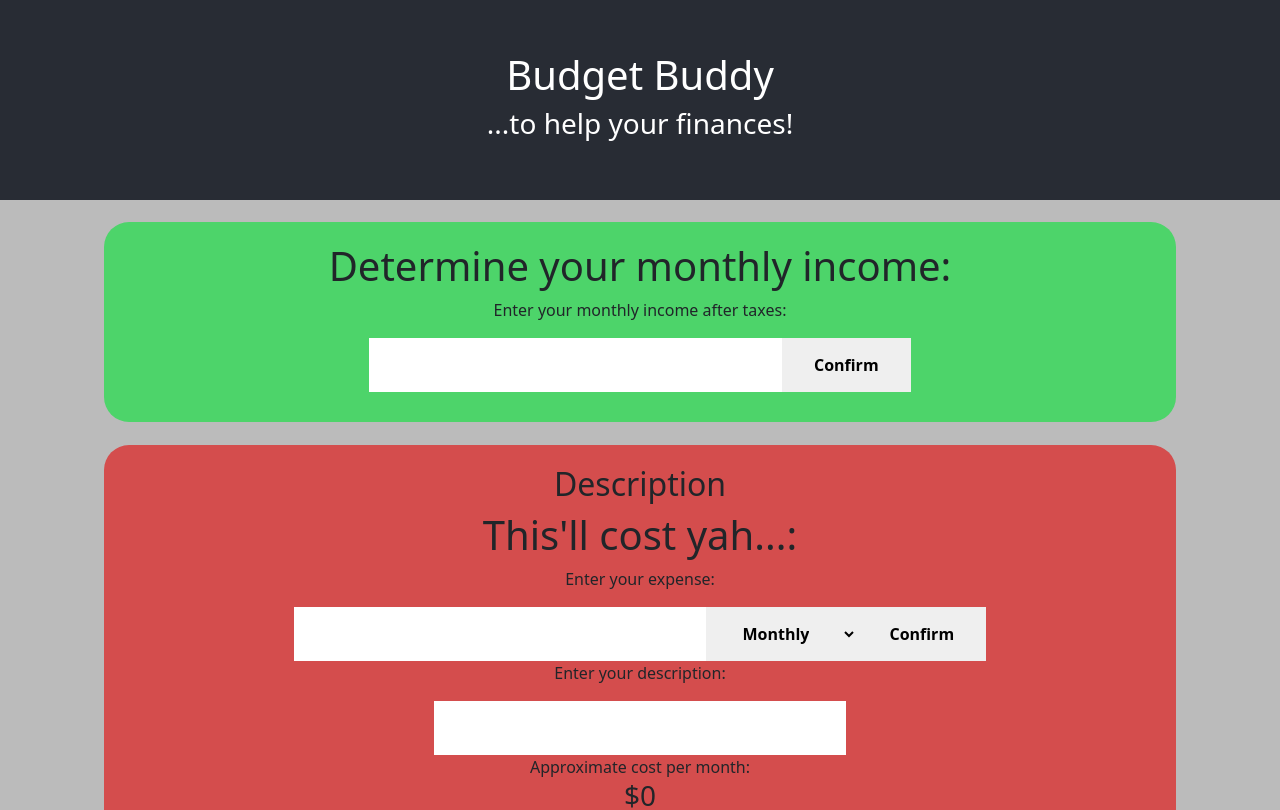
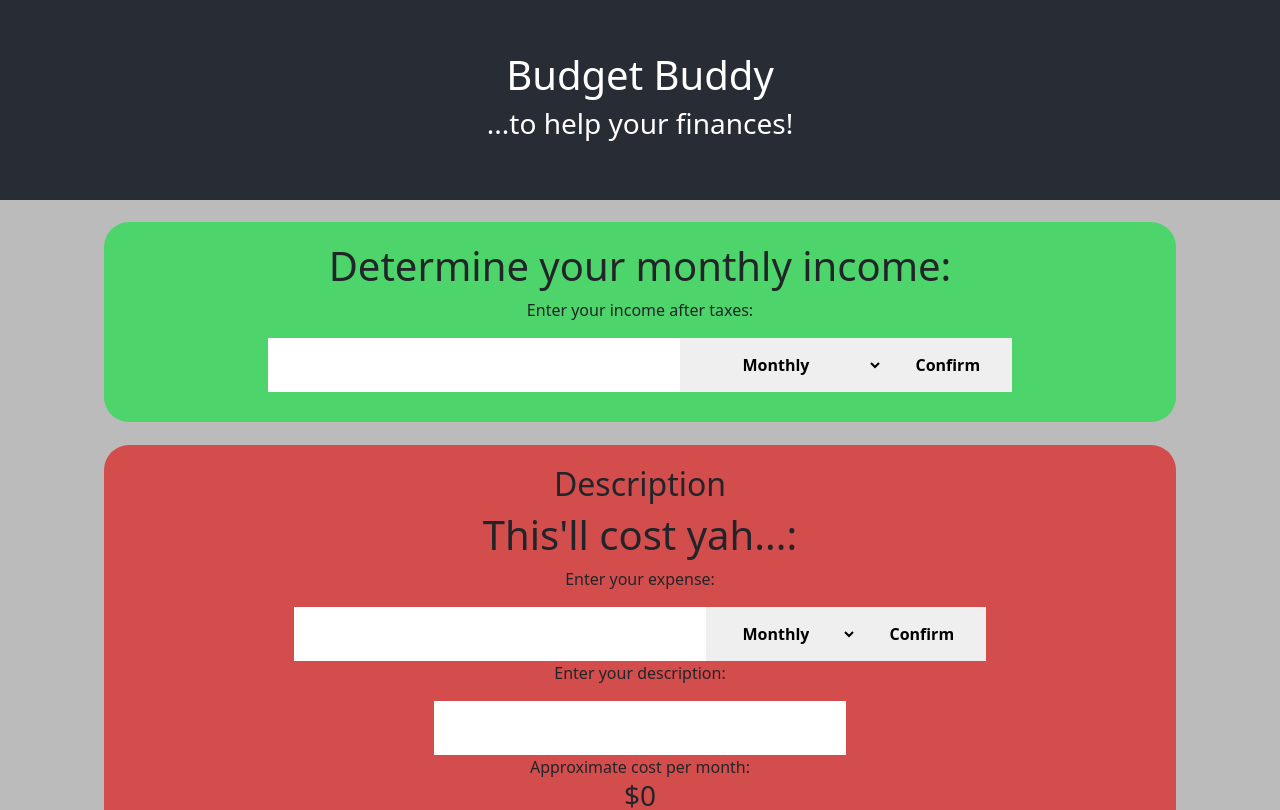
Before and after one commit to qriley/BudgetBuddy, a React (Create React App) app: page / in a window 1280 px wide. Shown: the top 810 px of the page. Built offline with nearby package versions, Linux system fonts and the light colour scheme.

Commit message:
Added types of income select

```diff
--- a/src/App.js
+++ b/src/App.js
@@ -69,6 +69,7 @@ class App extends Component {
 
                             <div className="incomeTotalCard">
                                 <h1 className="incomeTotalDisplay">${this.state.total}</h1>
+                                <p>...remaining per month</p>
                             </div>
                             <a href="http://www.Quinn-Riley.com">This website was built, owned and ran by Quinn Riley. He can make a website for you too! www.Quinn-Riley.com</a>
                         </div>
--- a/src/IncomeComponent.js
+++ b/src/IncomeComponent.js
@@ -5,7 +5,8 @@ class IncomeComponent extends React.Component {
     constructor(props) {
         super(props);
         this.state = {
-            income: 0
+            income: 0,
+            type: 1.00
         };
     }
 
@@ -13,10 +14,10 @@ class IncomeComponent extends React.Component {
         event.preventDefault();
         const re = /^[0-9\b]+$/;
         var inputVal = document.getElementById("input").value;
-        console.log(inputVal);
 
         if (inputVal === '' || re.test(inputVal)) {
-            var adder = Number(inputVal).toFixed(2)
+            var totOverType = (inputVal / this.state.type)
+            var adder = Number(totOverType).toFixed(2)
             this.setState({ income: adder });
 
             this.props.incomeFunction(adder);
@@ -24,17 +25,42 @@ class IncomeComponent extends React.Component {
         //document.getElementsByClassName("incomeTotalDisplay")[0].innerHTML = this.state.income;
 
     }
+
+    perMonthHandler = (event) => {
+        var howOften = event.target.value;
+
+        if (howOften == 1) {
+            this.setState({ type: 12.00});
+        } else if(howOften == 2)
+        {
+            this.setState({ type: 1.00 });
+        } else if(howOften == 3)
+        {
+            this.setState({ type: 0.25 });
+        } else if(howOften == 4)
+        {
+            this.setState({ type: 0.00625 });
+        }
+
+    }
+
     render() {
         return (
             <div className="incomeCard">
                 <form>
                     <h1>Determine your monthly income:</h1>
-                    <p>Enter your monthly income after taxes:</p>
+                    <p>Enter your income after taxes:</p>
                     <input className="form textFields"
                         type='text'
                         id='input'
                     //onChange={this.myIncomeHandler}
                     />
+                    <select className="form" defaultValue="2" onChange={this.perMonthHandler}>
+                        <option value="1">Salary</option>
+                        <option value="2">Monthly</option>
+                        <option value="3">Weekly</option>
+                        <option value="4">Hourly (40 Hrs)</option>
+                    </select>
                     <button className="form" onClick={this.myIncomeHandler}>Confirm</button>
                 </form>
             </div>
```
